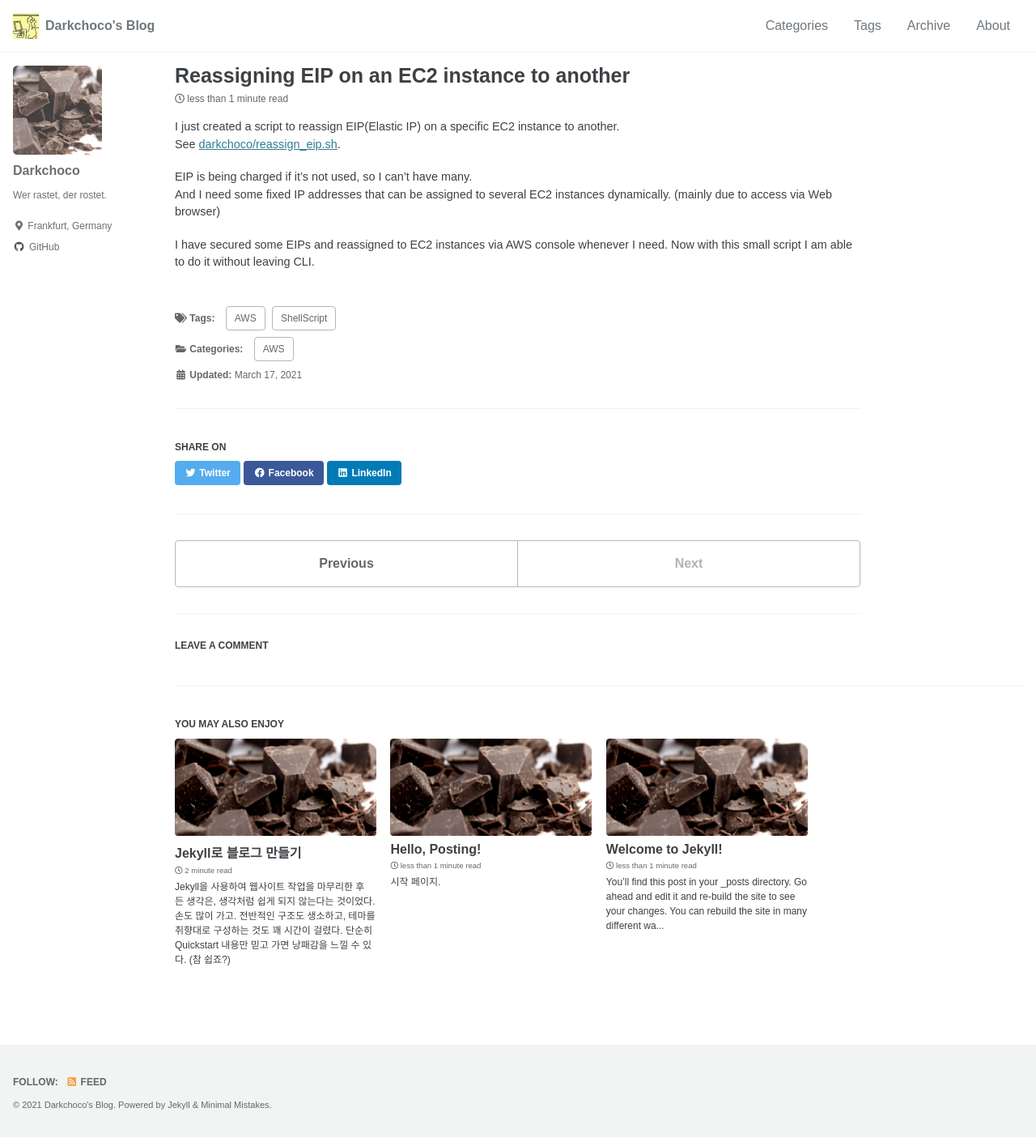
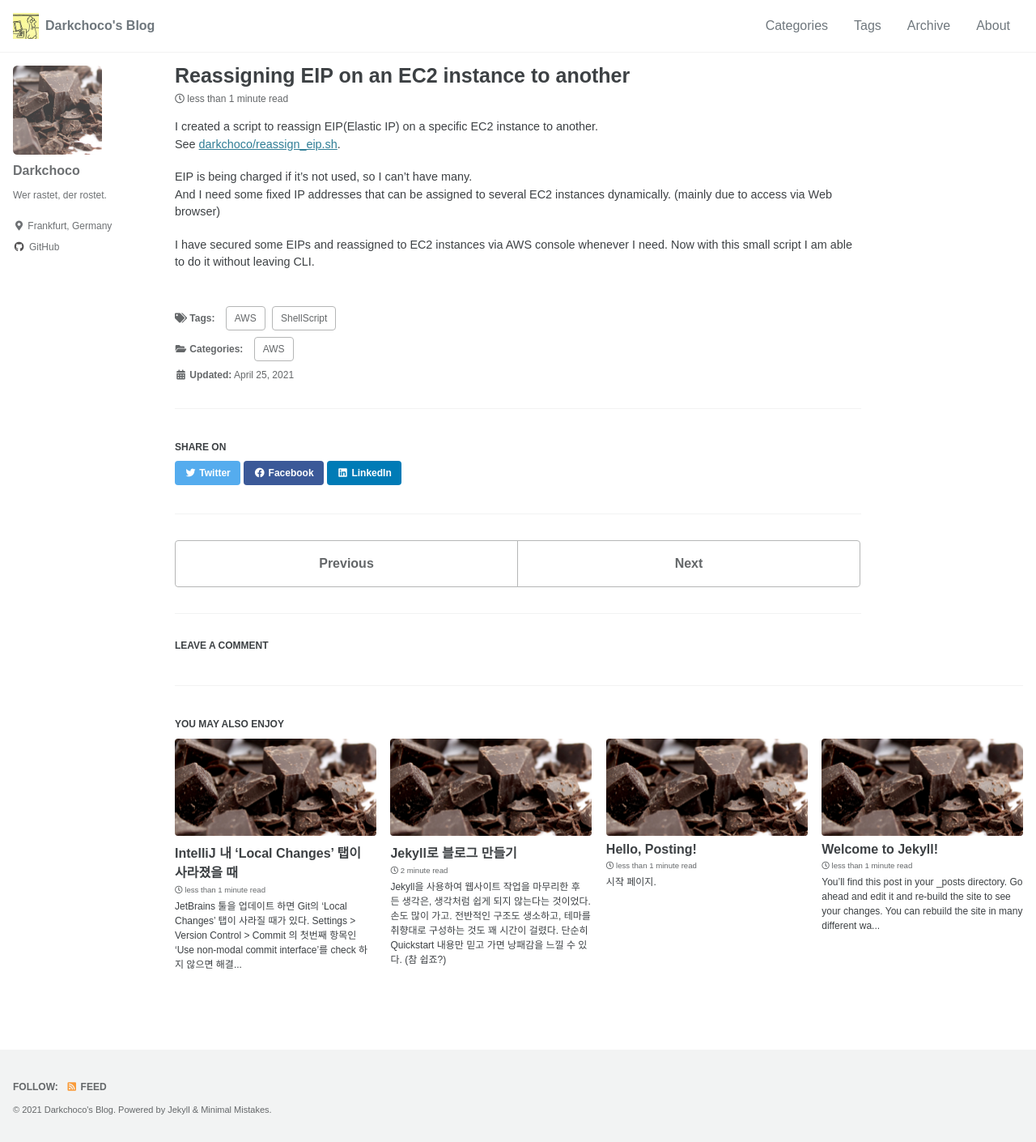
Before and after one commit to darkchoco/darkchoco.github.io, a Jekyll site: the page built from _posts/aws/2021-04-25-reassign-eip.md, in a window 1280 px wide. Shown: the whole page at 81% size. Built offline with Jekyll 4.4.1, drawn with Linux system fonts in a browser that asks for light colours; cached includes are drawn as plain includes; comment, search, counter and statistics services are not loaded.

Commit message:
main: IntelliJ 내 'Local Changes' 탭이 사라졌을 때
'Reassigning EIP...' 일자 updated.

```diff
--- a/_posts/aws/2021-03-10-reassign-eip.md
+++ b/_posts/aws/2021-04-25-reassign-eip.md
@@ -1,6 +1,6 @@
 ---
 title: Reassigning EIP on an EC2 instance to another
-date : 2021-03-17 23:00
+date : 2021-04-25 23:00
 categories:  AWS
 tags: AWS ShellScript
 // toc: true
@@ -8,7 +8,7 @@ comments : true
 author_profile: true
 ---
 
-I just created a script to reassign EIP(Elastic IP) on a specific EC2 instance to another.
+I created a script to reassign EIP(Elastic IP) on a specific EC2 instance to another.
 See [darkchoco/reassign_eip.sh](https://gist.github.com/darkchoco/3247fef5b22bc5373f476b9161fdd435).
 
 EIP is being charged if it's not used, so I can't have many.
--- /dev/null
+++ b/_posts/tools/2021-05-15-intellij-local-changes-tab.md
@@ -0,0 +1,13 @@
+---
+title:  "IntelliJ 내 'Local Changes' 탭이 사라졌을 때"
+date:   2021-05-15 23:00
+categories: tools
+tags: IntelliJ
+comments : true
+---
+
+JetBrains 툴을 업데이트 하면 Git의 'Local Changes' 탭이 사라질 때가 있다.
+Settings > Version Control > Commit 의 첫번째 항목인 'Use non-modal commit interface'를 **check 하지 않으면** 해결되는데, 당최 왜 이런 '개악'을 했는지 의문이다.
+
+[Version control local changes tab missing in 2020.1](https://intellij-support.jetbrains.com/hc/en-us/community/posts/360008229959-Version-control-local-changes-tab-missing-in-2020-1) 을 보면 나만 그런 생각을 가진 것이 아니라 거의 대부분이 비슷한 생각인 듯 하다.
+이런 것을 보면 어떤 의사결정 경로로 이런 일이 벌어지게 되는지 궁금해지곤 한다.
```
